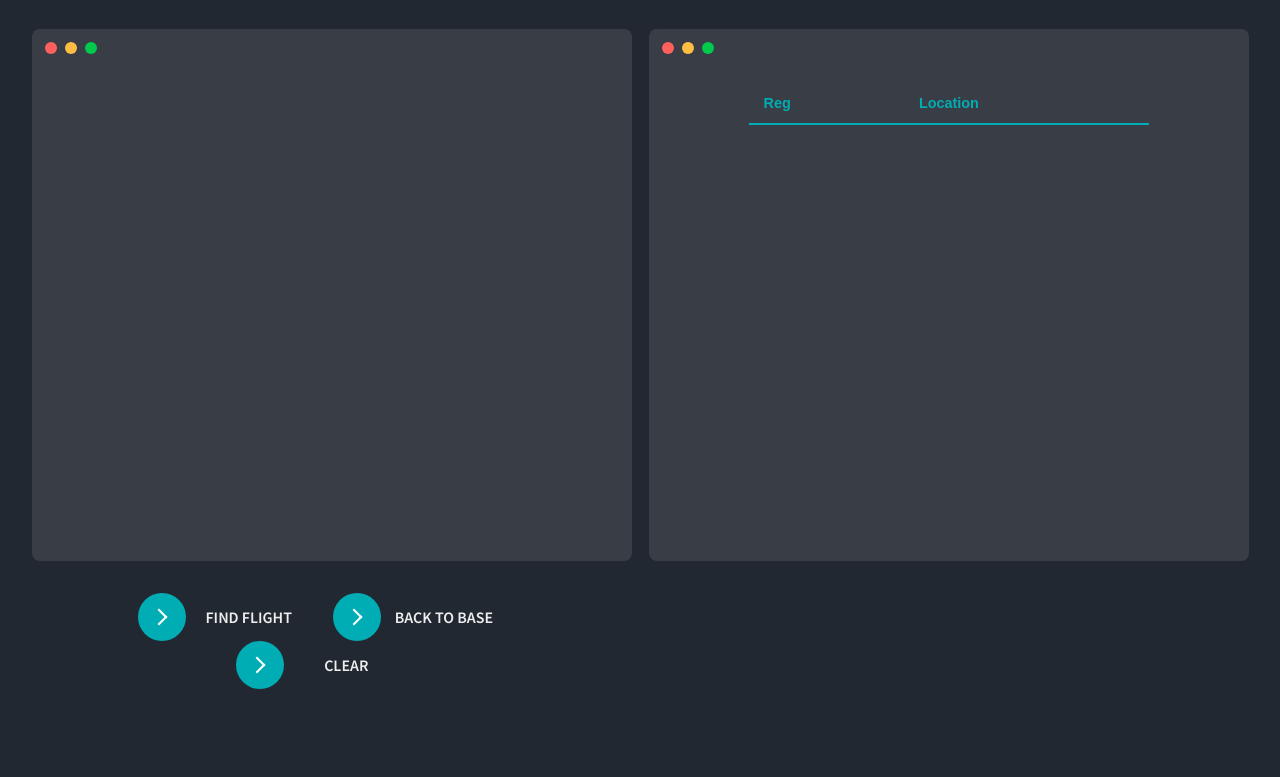
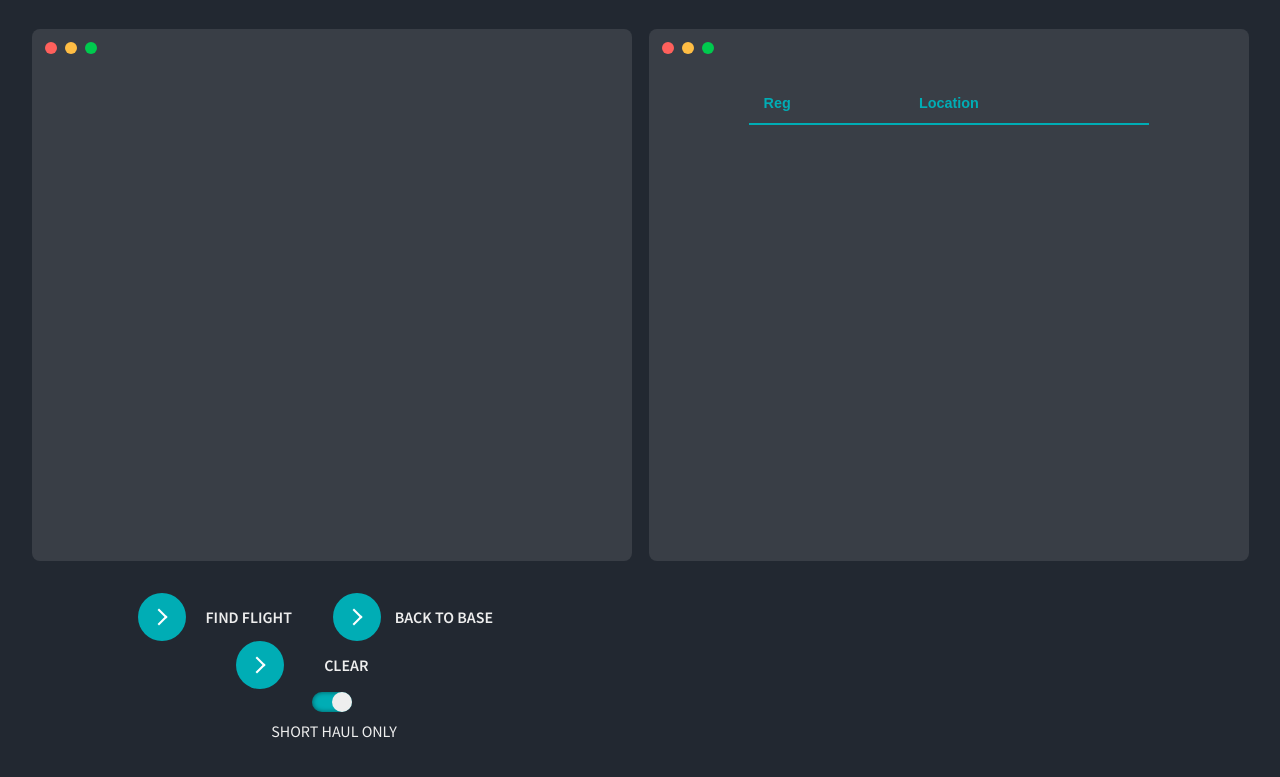
Before and after one commit to carlb4ll/vatsim-route-finder, a plain HTML site: page index.html in a window 1280 px wide. Shown: the part 79-856 px from the top of the page. Before the commit the page ends 815 px from the top, so only its background shows below. Drawn offline with Linux system fonts and the light colour scheme.

Commit message:
added filter for short haul only

```diff
--- a/index.html
+++ b/index.html
@@ -50,6 +50,18 @@
               </span>
               <span class="button-text">Clear</span>
             </button>
+            <div>
+              <label class="toggle">
+                <input
+                  id="time"
+                  class="toggle-checkbox"
+                  type="checkbox"
+                  checked
+                />
+                <div class="toggle-switch"></div>
+                <span class="toggle-label">SHORT HAUL ONLY</span>
+              </label>
+            </div>
           </div>
         </div>
         <div class="column">
--- a/routes.js
+++ b/routes.js
@@ -26,11 +26,14 @@ async function getRoutes() {
   let randomRoute = getRandomInt(currentRoutes.length);
   let route = currentRoutes[randomRoute];
 
-  //populate the route (function) in the DOM
-  populateRoute(route);
+  //populate route based on checkbox
 
-  //test saving location
-  saveLocation(route);
+  if (document.getElementById("time").checked && route["Block Time"] > "4:00") {
+    saveLocation(route);
+  } else {
+    saveLocation(route);
+    populateRoute(route);
+  }
 
   getLocation("Location");
 }
--- a/style.css
+++ b/style.css
@@ -209,3 +209,44 @@ button:hover .button-text {
 .route-table tbody tr:last-of-type {
   border-bottom: 2px solid #00adb5;
 }
+
+input[type="checkbox"] {
+  position: relative;
+  width: 40px;
+  height: 20px;
+  -webkit-appearance: none;
+  appearance: none;
+  background: #393e46;
+  outline: none;
+  border-radius: 2rem;
+  cursor: pointer;
+  box-shadow: inset 0 0 5px rgb(0 0 0 / 50%);
+}
+
+input[type="checkbox"]::before {
+  content: "";
+  width: 20px;
+  height: 20px;
+  border-radius: 50%;
+  background: #eeeeee;
+  position: absolute;
+  top: 0;
+  left: 0;
+  transition: 0.5s;
+}
+
+input[type="checkbox"]:checked::before {
+  transform: translateX(100%);
+  background: #eeeeee;
+}
+
+input[type="checkbox"]:checked {
+  background: #00adb5;
+}
+
+.toggle-label {
+  margin-left: 5px;
+  color: #eeeeee;
+  position: relative;
+  top: 2px;
+}
```
Also changed, not shown: 1 other file.
